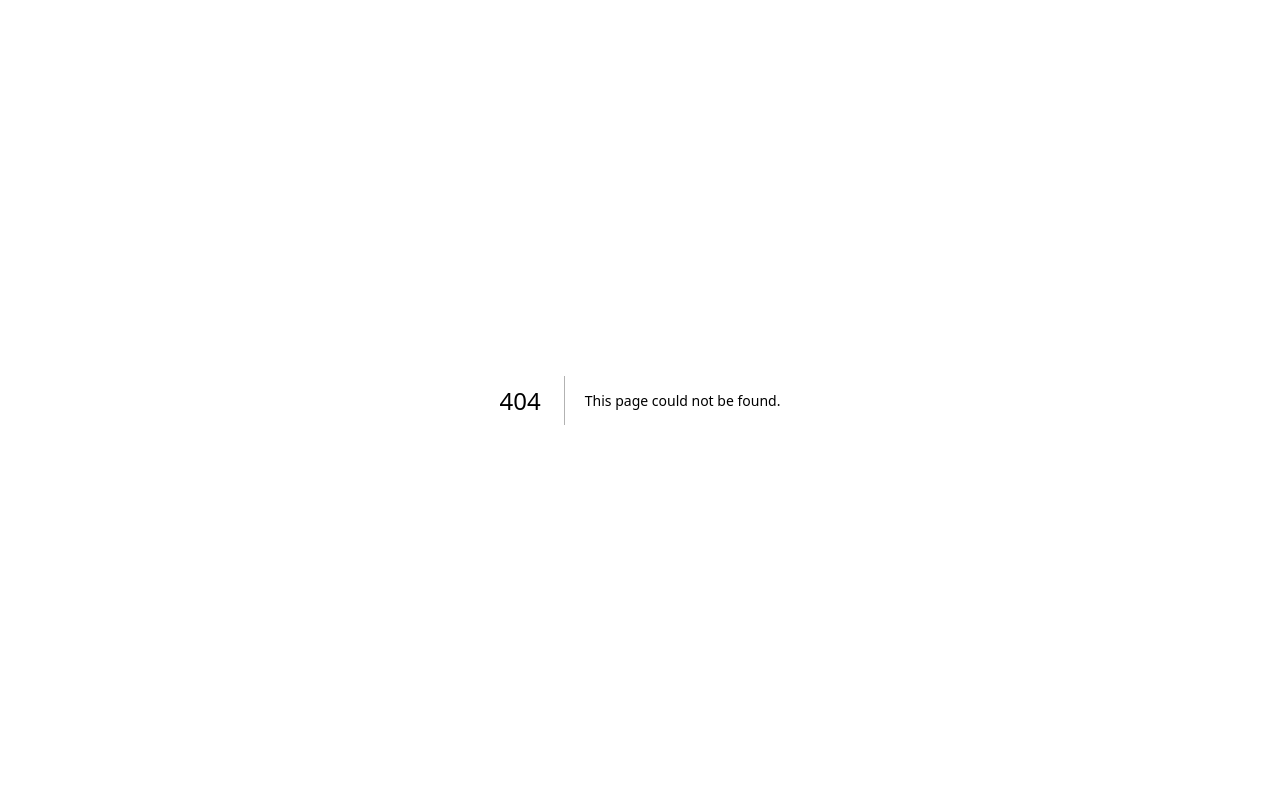
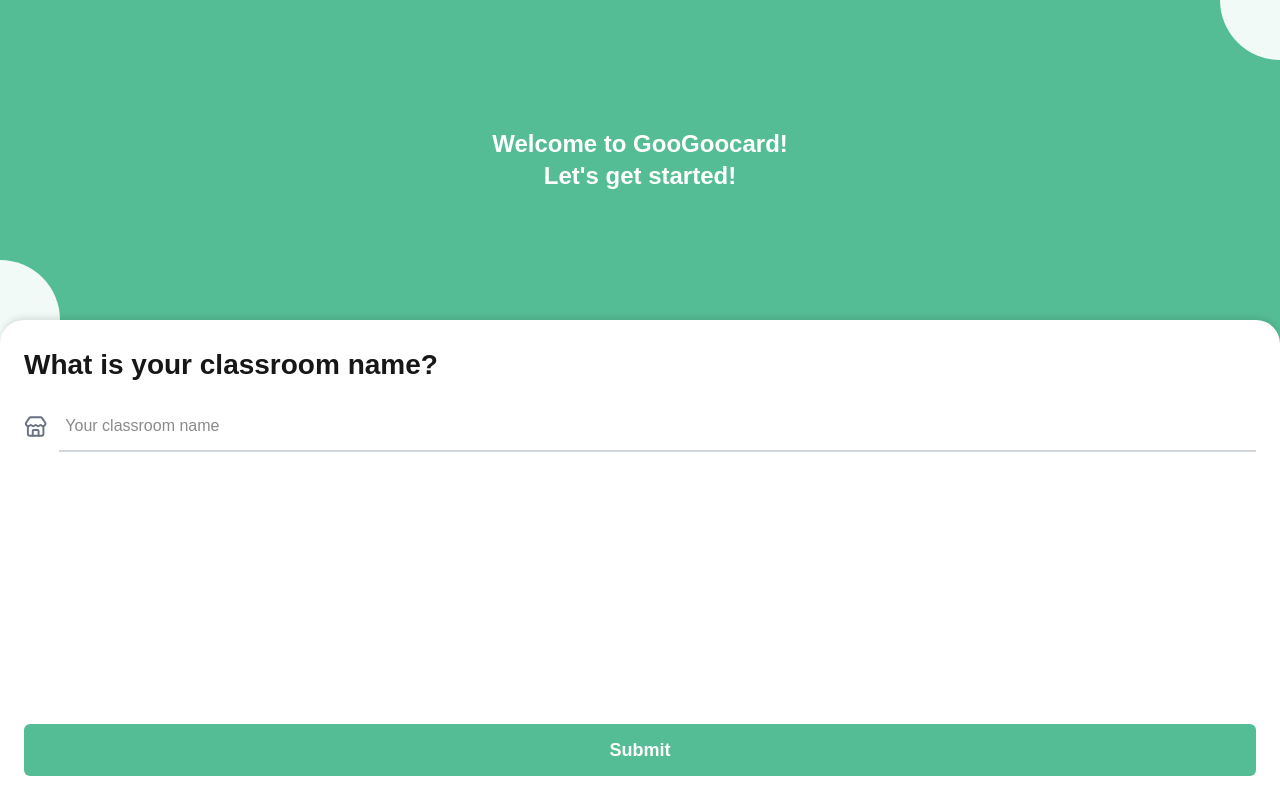
Before and after one commit to j606888/googoocard, a Next.js app: page /onboarding in a window 1280 px wide. Before the commit this address had no page. Built offline with nearby package versions, Linux system fonts and the light colour scheme.

Commit message:
Create classroom

```diff
--- /dev/null
+++ b/src/app/api/classrooms/route.ts
@@ -0,0 +1,50 @@
+import { NextResponse } from 'next/server';
+import { cookies } from 'next/headers';
+import jwt from 'jsonwebtoken';
+import prisma from '@/lib/prisma';
+
+const JWT_SECRET = process.env.JWT_SECRET!;
+
+export async function POST(request: Request) {
+  try {
+    const { name } = await request.json();
+    const cookieStore = await cookies();
+    const token = cookieStore.get('auth_token')?.value;
+
+    console.log({token});
+
+    if (!token) {
+      return NextResponse.json({ success: false, error: 'Unauthorized' }, { status: 401 });
+    }
+
+    const decoded = jwt.verify(token, JWT_SECRET) as { id: string };
+    const userId = +decoded.id;
+
+    console.log({userId});
+
+    // Create classroom + membership in one transaction
+    const result = await prisma.$transaction(async (tx) => {
+      const classroom = await tx.classroom.create({
+        data: {
+          name,
+          ownerId: userId,
+        },
+      });
+
+      await tx.membership.create({
+        data: {
+          userId,
+          classroomId: classroom.id,
+          role: 'owner',
+        },
+      });
+
+      return classroom;
+    });
+
+    return NextResponse.json({ success: true, classroom: result });
+  } catch (err) {
+    console.error('[CREATE_CLASSROOM_ERROR]', err);
+    return NextResponse.json({ success: false, error: 'Server error' }, { status: 500 });
+  }
+}
--- a/src/app/login/page.tsx
+++ b/src/app/login/page.tsx
@@ -2,12 +2,14 @@
 
 import {  Mail, Lock, Eye, EyeOff } from "lucide-react";
 import Link from "next/link";
+import { useRouter } from "next/navigation";
 import { useState } from "react";
 
 export default function LoginPage() {
   const [email, setEmail] = useState("");
   const [password, setPassword] = useState("");
   const [showPassword, setShowPassword] = useState(false);
+  const router = useRouter();
 
   const handleEmailChange = (e: React.ChangeEvent<HTMLInputElement>) => {
     setEmail(e.target.value);
@@ -21,16 +23,14 @@
     e.preventDefault();
 
 
-    const response = await fetch("/api/login", {
+    await fetch("/api/login", {
       method: "POST",
       headers: {
         "Content-Type": "application/json",
       },
       body: JSON.stringify({ email, password }),
     });
-    const data = await response.json();
-
-    console.log(data);
+    router.push("/onboarding");
   };
 
   return (
--- /dev/null
+++ b/src/app/onboarding/page.tsx
@@ -0,0 +1,68 @@
+"use client";
+
+import {  Store } from "lucide-react";
+import { useState } from "react";
+
+export default function LoginPage() {
+  const [classroomName, setClassroomName] = useState("");
+
+
+  const handleSubmit = async (e: React.FormEvent) => {
+    e.preventDefault();
+
+
+    const response = await fetch("/api/classrooms", {
+      method: "POST",
+      headers: {
+        "Content-Type": "application/json",
+      },
+      body: JSON.stringify({ name: classroomName }),
+    });
+    const data = await response.json();
+
+    console.log(data);
+  };
+
+  return (
+    <div className="flex flex-col items-center justify-center left-0 right-0 top-0 bottom-0 absolute bg-primary-500 overflow-hidden">
+      <div className="relative w-full flex items-center justify-center h-[40vh]">
+        <h2 className="text-white text-center text-2xl font-semibold">
+          Welcome to GooGoocard!
+          <br />
+          Let&apos;s get started!
+        </h2>
+        <div className="w-30 h-30 rounded-full bg-primary-50 absolute -bottom-15 -left-15"></div>
+        <div className="w-30 h-30 rounded-full bg-primary-50 absolute -top-15 -right-15"></div>
+      </div>
+      <div className="h-[60vh] bg-white rounded-t-3xl w-full p-6 flex flex-col items-center z-1 shadow-[0_-4px_6px_-1px_rgba(0,0,0,0.1)]">
+        <div className="w-full">
+          <h2 className="text-[28px] font-semibold mb-4">
+            What is your classroom name?
+          </h2>
+          <div className="flex flex-col gap-6">
+            <div className="flex items-center gap-3">
+              <Store className="w-6 h-6 text-gray-500" />
+              <div className="relative w-full">
+                <input
+                  type="text"
+                  placeholder="Your classroom name"
+                  className="w-full border-b-2 border-gray-300 px-1.5 py-3 text-base focus:outline-none"
+                  value={classroomName}
+                  onChange={(e) => setClassroomName(e.target.value)}
+                />
+              </div>
+            </div>
+          </div>
+        </div>
+        <div className="mt-auto w-full">
+          <button
+            className="bg-primary-500 w-full text-white px-4 py-3 rounded-md font-bold text-lg"
+            onClick={handleSubmit}
+          >
+            Submit
+          </button>
+        </div>
+      </div>
+    </div>
+  );
+}
```
Also changed, not shown: 2 other files (tests, documents, lock files or other folders).
